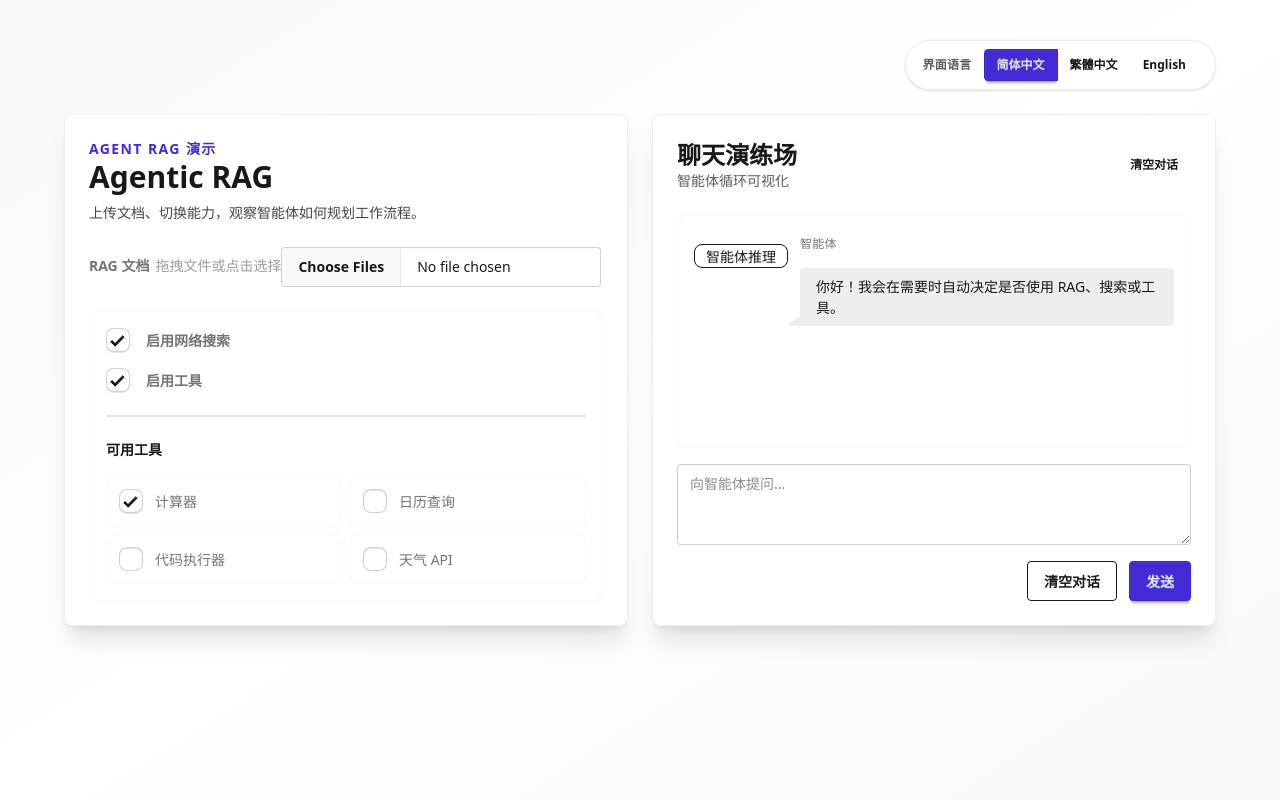
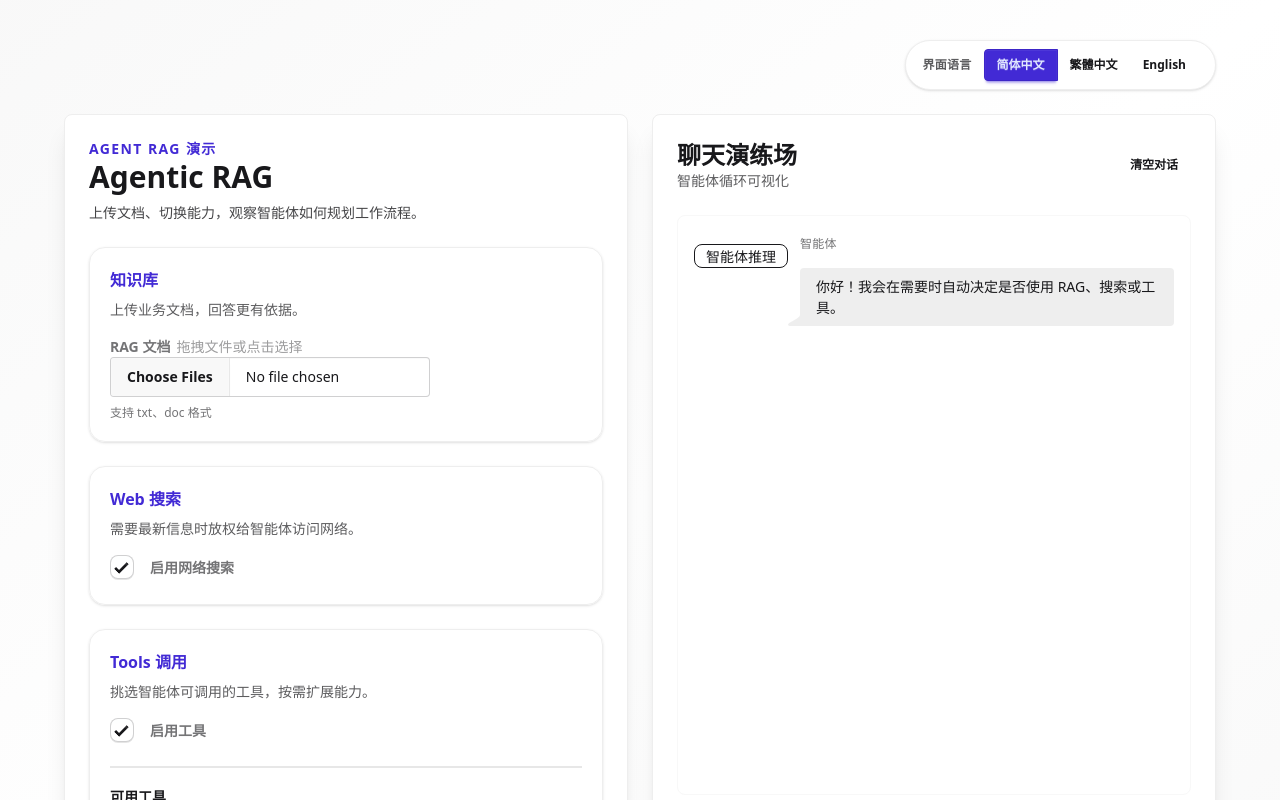
Before and after one commit to justin0x5eed/agent_demo, a React (Vite) app in the folder frontend/: page / in a window 1280 px wide. Shown: the top 800 px of the page. Built offline with nearby package versions, Linux system fonts and the light colour scheme.

Commit message:
Refine control panel section framing

```diff
--- a/frontend/src/App.tsx
+++ b/frontend/src/App.tsx
@@ -8,8 +8,15 @@ const translations = {
     uploadLabel: 'RAG documents',
     uploadHint: 'Drag & drop files or click to select',
     uploaded: 'uploaded',
+    knowledgeBaseTitle: 'Knowledge base',
+    knowledgeBaseDescription: 'Keep your domain files close for grounded answers.',
+    supportedFormats: 'Supported formats: txt, doc',
     webSearch: 'Enable web search',
+    webSearchTitle: 'Web search',
+    webSearchDescription: 'Let the agent reach the web for fresh context.',
     tools: 'Enable tools',
+    toolsTitle: 'Tools calling',
+    toolsDescription: 'Choose which utilities the agent may call mid-conversation.',
     chooseTools: 'Available tools',
     language: 'Language',
     chatTitle: 'Chat playground',
@@ -37,8 +44,15 @@ const translations = {
     uploadLabel: 'RAG 文档',
     uploadHint: '拖拽文件或点击选择',
     uploaded: '已上传',
+    knowledgeBaseTitle: '知识库',
+    knowledgeBaseDescription: '上传业务文档，回答更有依据。',
+    supportedFormats: '支持 txt、doc 格式',
     webSearch: '启用网络搜索',
+    webSearchTitle: 'Web 搜索',
+    webSearchDescription: '需要最新信息时放权给智能体访问网络。',
     tools: '启用工具',
+    toolsTitle: 'Tools 调用',
+    toolsDescription: '挑选智能体可调用的工具，按需扩展能力。',
     chooseTools: '可用工具',
     language: '界面语言',
     chatTitle: '聊天演练场',
@@ -66,8 +80,15 @@ const translations = {
     uploadLabel: 'RAG 文件',
     uploadHint: '拖曳檔案或點擊選擇',
     uploaded: '已上傳',
+    knowledgeBaseTitle: '知識庫',
+    knowledgeBaseDescription: '上傳領域文件，讓答案更有依據。',
+    supportedFormats: '支援 txt、doc 格式',
     webSearch: '啟用網路搜尋',
+    webSearchTitle: '網路搜尋',
+    webSearchDescription: '需要最新資訊時授權智慧體連網。',
     tools: '啟用工具',
+    toolsTitle: '工具呼叫',
+    toolsDescription: '挑選智慧體可使用的工具，延伸能力。',
     chooseTools: '可用工具',
     language: '介面語言',
     chatTitle: '聊天練習場',
@@ -220,6 +241,12 @@ Key takeaways: ${userMessage}`
                 <p className="mt-2 text-sm opacity-80">{t.subtitle}</p>
               </header>
 
+              <div className="space-y-6">
+                <div className="rounded-2xl border border-base-300 bg-base-100/70 p-5 shadow-sm">
+                  <p className="text-base font-semibold text-primary">
+                    {t.knowledgeBaseTitle}
+                  </p>
+                  <p className="mb-4 mt-2 text-sm opacity-70">{t.knowledgeBaseDescription}</p>
                   <div className="form-control">
                     <label className="label">
                       <span className="label-text font-semibold">{t.uploadLabel}</span>
@@ -229,10 +256,12 @@ Key takeaways: ${userMessage}`
                     </label>
                     <input
                       type="file"
+                      accept=".txt,.doc"
                       multiple
                       className="file-input file-input-bordered"
                       onChange={handleUpload}
                     />
+                    <p className="mt-2 text-xs text-base-content/60">{t.supportedFormats}</p>
                     {documents.length > 0 && (
                       <ul className="mt-3 space-y-1 rounded-box bg-base-200 p-3 text-sm">
                         {documents.map((file) => (
@@ -244,8 +273,13 @@ Key takeaways: ${userMessage}`
                       </ul>
                     )}
                   </div>
+                </div>
 
-            <div className="flex flex-col gap-4 rounded-box border border-base-200 p-4">
+                <div className="rounded-2xl border border-base-300 bg-base-100/70 p-5 shadow-sm">
+                  <p className="text-base font-semibold text-primary">
+                    {t.webSearchTitle}
+                  </p>
+                  <p className="mb-4 mt-2 text-sm opacity-70">{t.webSearchDescription}</p>
                   <label className="label cursor-pointer justify-start gap-4">
                     <input
                       type="checkbox"
@@ -255,6 +289,13 @@ Key takeaways: ${userMessage}`
                     />
                     <span className="label-text font-semibold">{t.webSearch}</span>
                   </label>
+                </div>
+
+                <div className="rounded-2xl border border-base-300 bg-base-100/70 p-5 shadow-sm">
+                  <p className="text-base font-semibold text-primary">
+                    {t.toolsTitle}
+                  </p>
+                  <p className="mb-4 mt-2 text-sm opacity-70">{t.toolsDescription}</p>
                   <label className="label cursor-pointer justify-start gap-4">
                     <input
                       type="checkbox"
@@ -264,9 +305,9 @@ Key takeaways: ${userMessage}`
                     />
                     <span className="label-text font-semibold">{t.tools}</span>
                   </label>
-              <div className="divider my-0" />
+                  <div className="divider my-3" />
                   <p className="text-sm font-semibold">{t.chooseTools}</p>
-              <div className="grid gap-2 sm:grid-cols-2">
+                  <div className="mt-3 grid gap-2 sm:grid-cols-2">
                     {tools.map((tool) => (
                       <label key={tool.id} className="label cursor-pointer justify-start gap-3 rounded-box border border-base-200 p-3">
                         <input
@@ -279,6 +320,7 @@ Key takeaways: ${userMessage}`
                         <span>{tool.label[language]}</span>
                       </label>
                     ))}
+                  </div>
                 </div>
               </div>
             </div>
```
Lines whose indentation alone changed are shown as unchanged.
